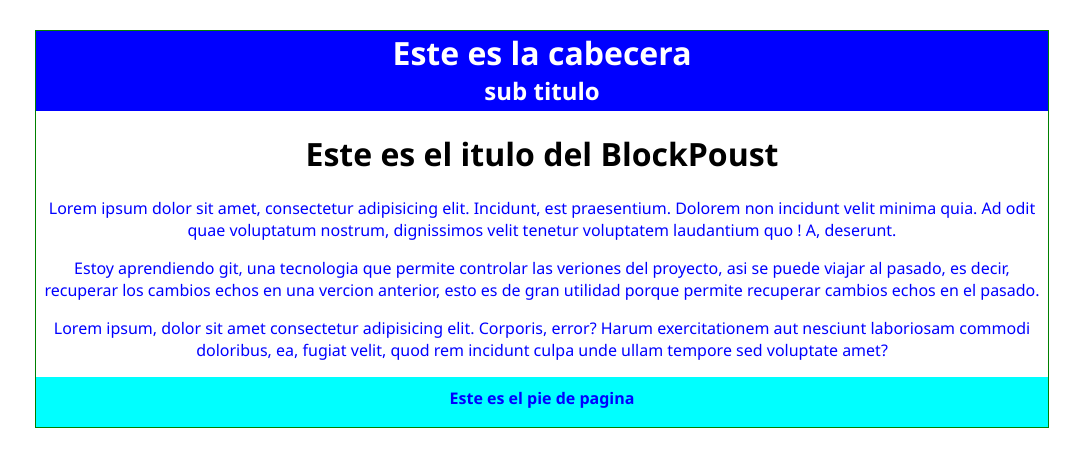
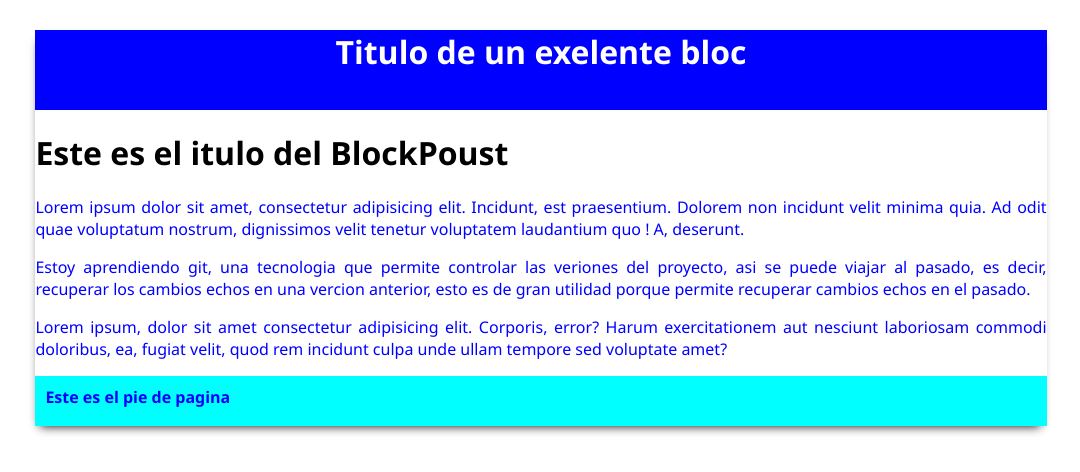
Before and after one commit to DanielMonsalve3312/AprendiendoGitAndGiyHub, a plain HTML site: page index.html in a window 1280 px wide. Shown: the whole page, without its empty margins (99-1179 px from the left). Drawn offline with Linux system fonts and the light colour scheme.

Commit message:
Fin de header

```diff
--- a/css/styles.css
+++ b/css/styles.css
@@ -1,30 +1,36 @@
 .container {
-  border: 1px solid green;
   width: 80%;
   margin: 30px 10%;
-  text-align: center;
+  text-align: justify;
   font-family: "Segoe UI";
+  box-shadow: -1px 6px 10px -6px black;
 }
+
 .container p {
   color: blue;
 }
 
 .container .header {
+  text-align: center;
   background-color: blue;
   color: white;
   height: 80px;
 }
+
 .container .header h1 {
   margin: 0;
 }
+
 .container .header h2 {
   margin: 0;
 }
+
 footer {
   background-color: aqua;
   color: blue;
   height: 50px;
 }
+
 footer h4 {
   margin: 0;
   padding: 10px;
--- a/index.html
+++ b/index.html
@@ -5,14 +5,13 @@
     <meta charset="UTF-8">
     <meta name="viewport" content="width=device-width, initial-scale=1.0">
     <link rel="stylesheet" href="css/styles.css">
-    <title>Document</title>
+    <title>BlocPoust</title>
 </head>
 
 <body>
     <div class="container">
         <div class="header">
-            <h1>Este es la cabecera</h1>
-            <h2>sub titulo</h2>
+            <h1>Titulo de un exelente bloc</h1>
         </div>
         <h1>Este es el itulo del BlockPoust</h1>
         <p>Lorem ipsum dolor sit amet,
```
